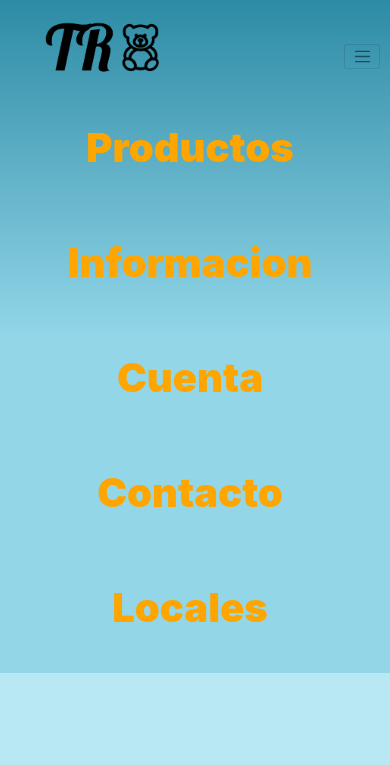
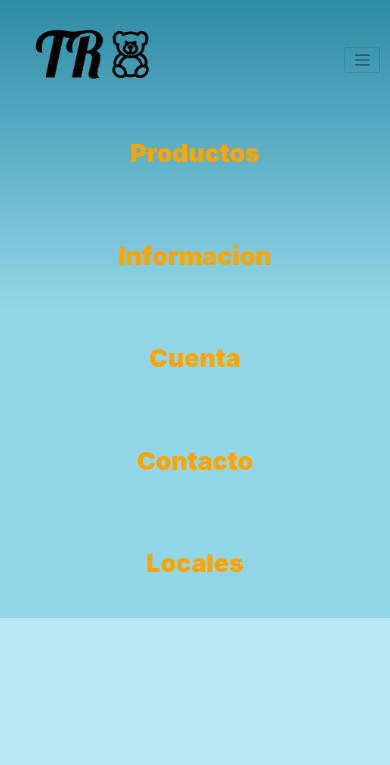
Before and after one commit to tomasacuna748/CoderDesarroWeb, a plain HTML site: page index.html in a window 390 px wide. Shown: the top 765 px of the page. Drawn offline with nearby package versions, Linux system fonts and the light colour scheme.

Commit message:
acomodando resoluciones

```diff
--- a/css/styles.css
+++ b/css/styles.css
@@ -449,6 +449,17 @@ a {
     main{
         margin: 5rem 0rem 0rem 0rem;
     }
+    .navbar a{
+        font-size: 2.5rem;
+        font-weight: 1000;
+        margin: 2rem 1rem 2rem 1rem;
+        padding: 0rem 0.5rem 1rem 1rem;
+
+        text-decoration: none;
+        text-align: center;
+        color: rgb(255, 165, 0);
+
+    }
 
 }
 @media only screen and (min-width:769px) and (max-width: 1099px){
```
